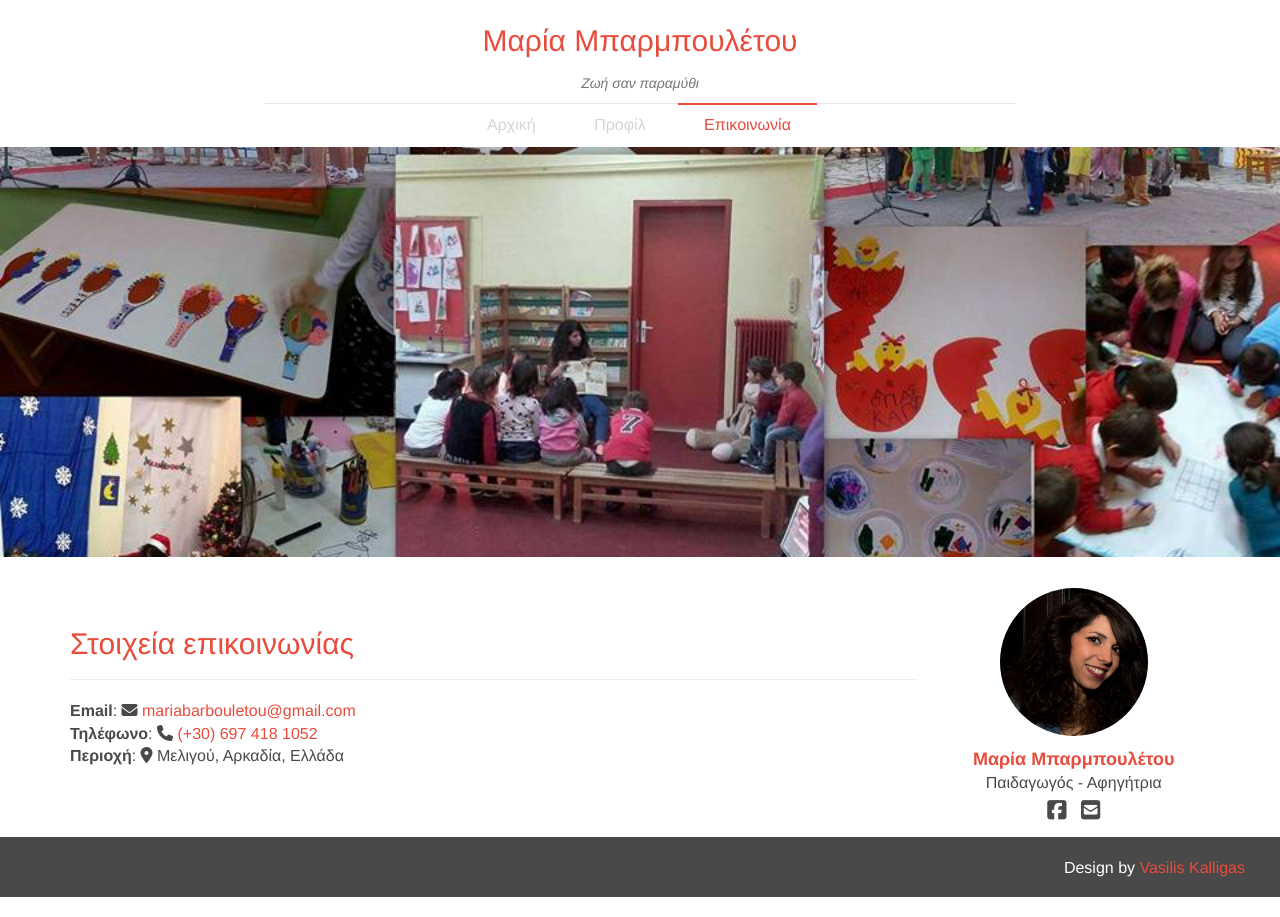
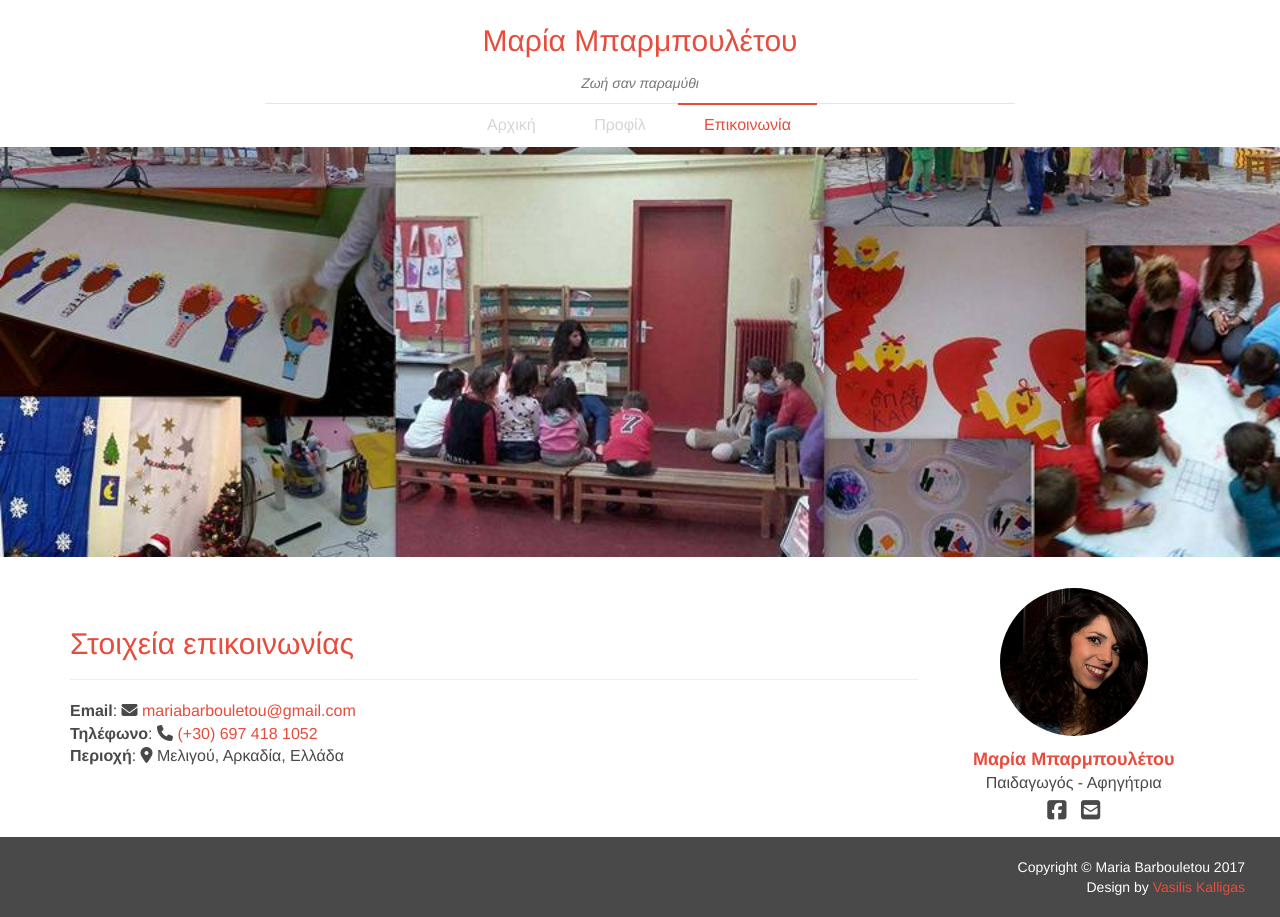
Before and after one commit to mariabarb/mariabarb.github.io, a Jekyll site: the page built from contact.html, in a window 1280 px wide. Built offline with Jekyll 4.4.1, drawn with Linux system fonts in a browser that asks for light colours; nearby versions of some CDN libraries.

Commit message:
Add copyright section.

```diff
--- a/_layouts/default.html
+++ b/_layouts/default.html
@@ -156,6 +156,7 @@
 
 <div class="page-footer-row">
     <div class="col-xs-12 end text-right">
+        <div>Copyright &copy; Maria Barbouletou {{ site.time | date: '%Y' }}</div>
         Design by <a href="https://arcanoid.github.io">Vasilis Kalligas</a>
     </div>
 </div>
--- a/css/application.css
+++ b/css/application.css
@@ -208,7 +208,8 @@ img + em {
     background-color: #494949;
     color: #ffffff;
     padding: 20px;
-    height: 60px;
+    height: 80px;
+    font-size: 14px;
 }
 
 .page-footer-row a:hover {
```
